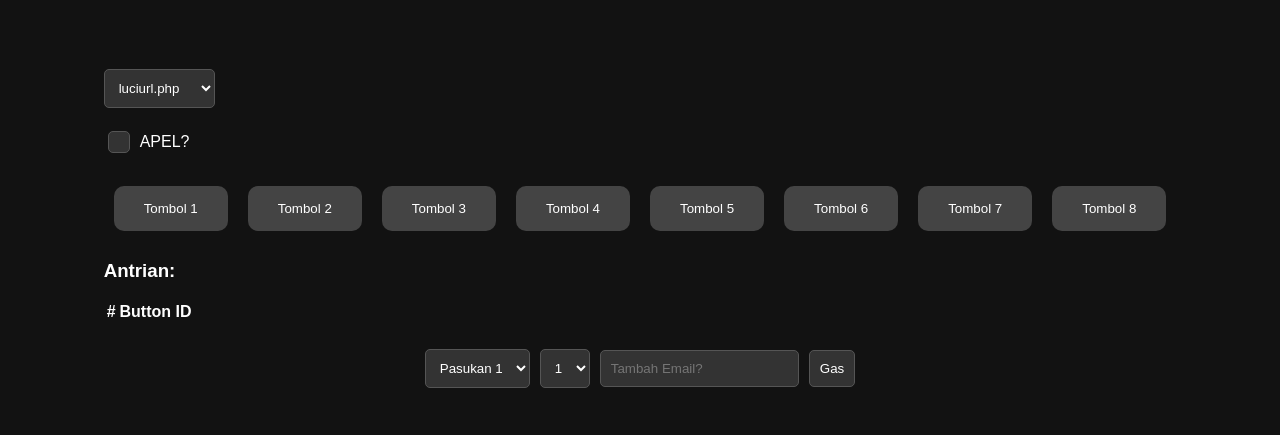
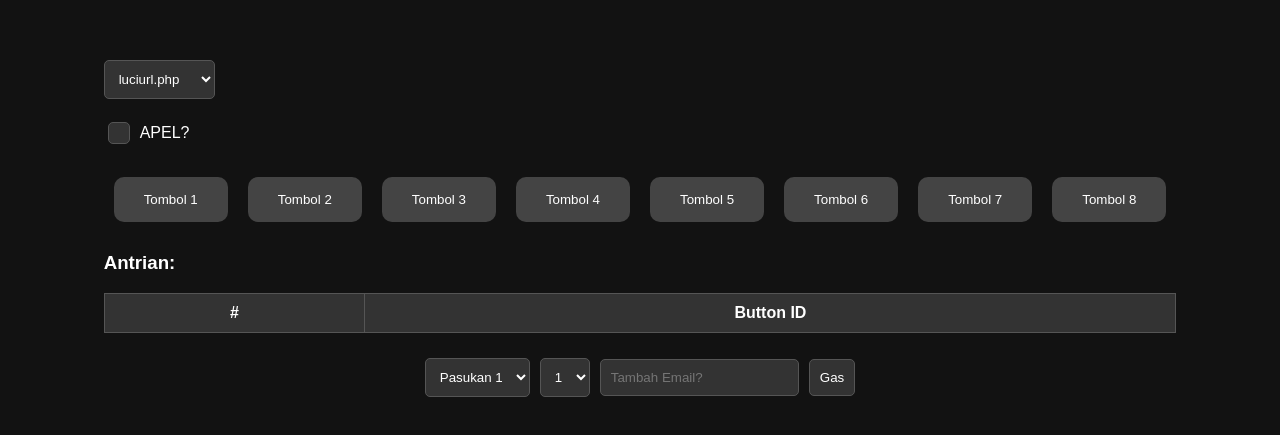
Before and after one commit to poldanmiko/poldavercel, a React (Create React App) app: page / in a window 1280 px wide. Shown: the part 169-604 px from the top of the page. Built offline with nearby package versions, Linux system fonts and the light colour scheme.

Commit message:
Update App.css

```diff
--- a/src/App.css
+++ b/src/App.css
@@ -108,7 +108,7 @@ label input[type="checkbox"] {
   padding: 10px;
   border-radius: 5px;
   margin-top: 20px;
-  animation: fadeIn 0.5s ease-in-out;
+  animation: fadeIn 0.5s ease-in-out, fadeOut 0.5s ease-in-out 1s;
 }
 
 @keyframes fadeIn {
@@ -119,3 +119,35 @@ label input[type="checkbox"] {
     opacity: 1;
   }
 }
+
+@keyframes fadeOut {
+  from {
+    opacity: 1;
+  }
+  to {
+    opacity: 0;
+  }
+}
+
+.queue-container {
+  margin-top: 20px;
+}
+
+.queue-table {
+  width: 100%;
+  border-collapse: collapse;
+}
+
+.queue-table th, .queue-table td {
+  border: 1px solid #555;
+  padding: 10px;
+  text-align: center;
+}
+
+.queue-table th {
+  background-color: #333;
+}
+
+.queue-table td {
+  background-color: #222;
+}
```
